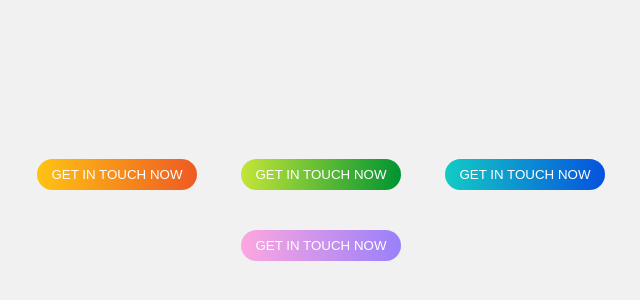
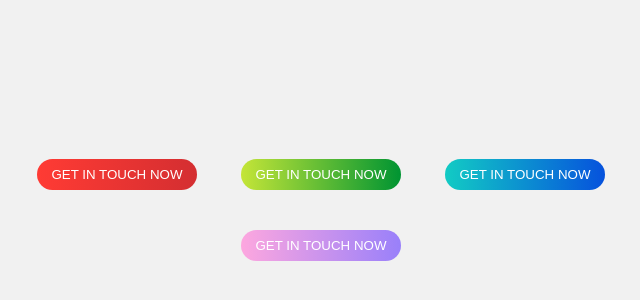
Before and after one commit to g1dnm0uf/gradientButtons, a plain HTML site: page index.html in a window 1280 px wide. Shown: the part 190-490 px from the top of the page, without its empty margins (319-959 px from the left). Drawn offline with Linux system fonts and the light colour scheme.

Commit message:
color change

```diff
--- a/style.css
+++ b/style.css
@@ -27,7 +27,7 @@ body {
 }
 
 .btn1 {
-    background-image: linear-gradient(to left, #FFC312,#EE5A24,#FFC312);
+    background-image: linear-gradient(to left, #FF3B34,#D42E31,#FF3B34);
 }
 
 .btn2 {
```
